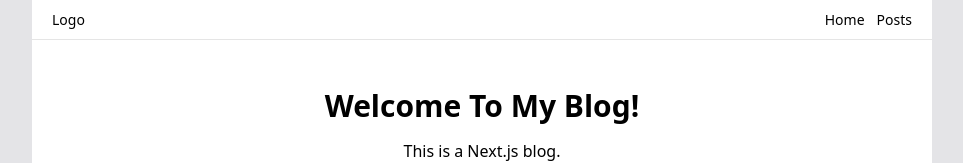
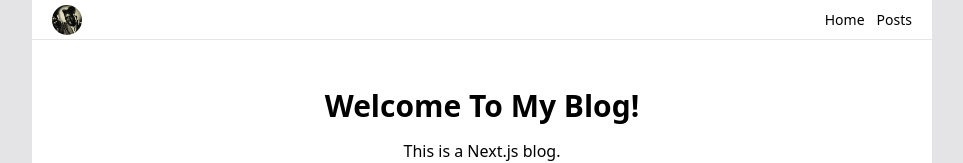
Before and after one commit to caowens/nextjs-blog-example, a Next.js app: page / in a window 1280 px wide. Shown: the top 163 px of the page, without its empty margins (158-1121 px from the left). Built offline with nearby package versions, Linux system fonts and the light colour scheme.

Commit message:
Add logo image

```diff
--- a/app/components/header.tsx
+++ b/app/components/header.tsx
@@ -1,9 +1,19 @@
 import Link from "next/link";
+import Image from "next/image";
 
 export default function Header() {
     return (
         <div className="border-black/10 border-b h-[40px] flex items-center justify-between px-5">
-            <div>Logo</div>
+            <div>
+                <Image
+                    src="/tyler-the-creator-profile.jpg"
+                    alt="Logo"
+                    width={30}
+                    height={30}
+                    className="rounded-full"
+                    priority
+                />
+            </div>
 
             <ul className="flex items-center gap-3">
                 <li>
```
Also changed, not shown: public/tyler-the-creator-profile.jpg (added).
